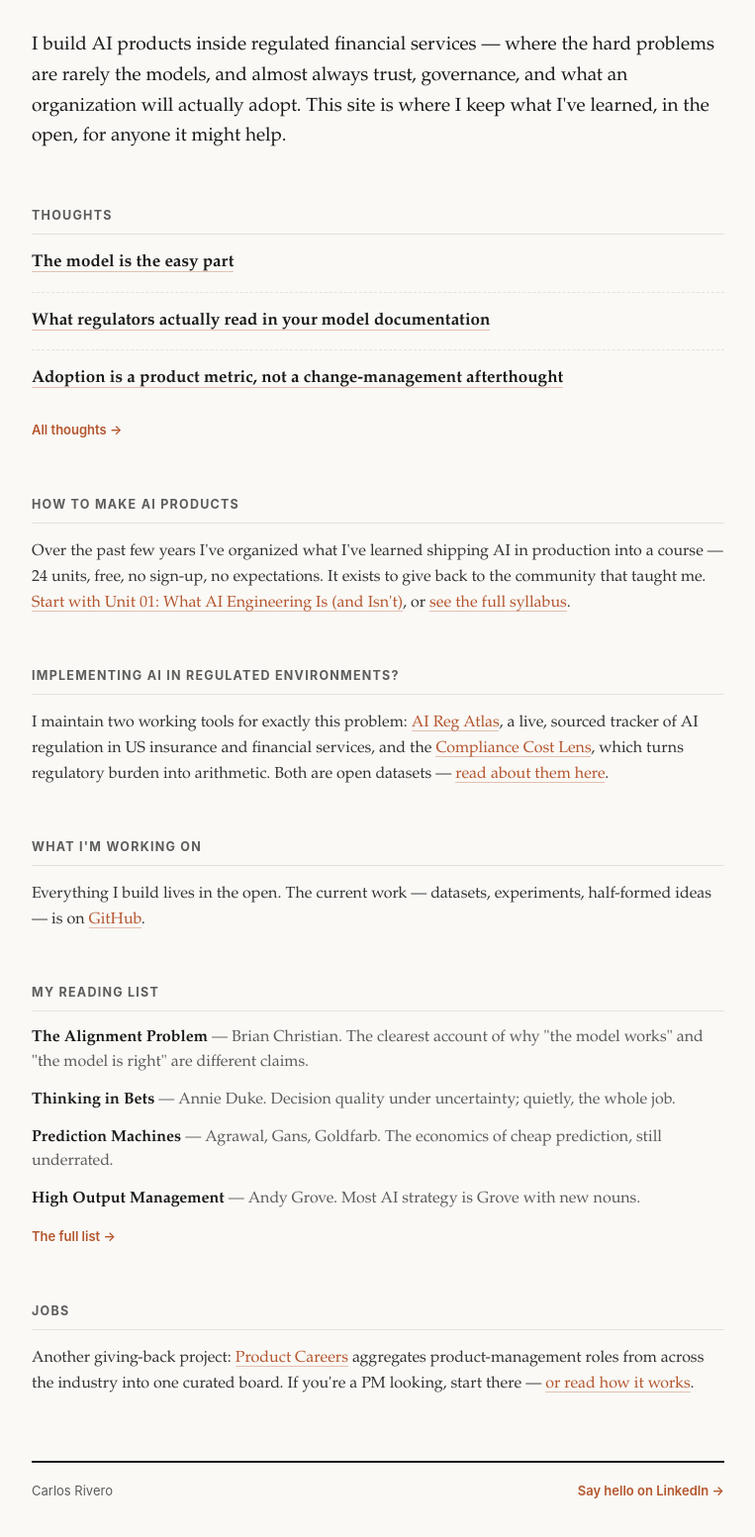
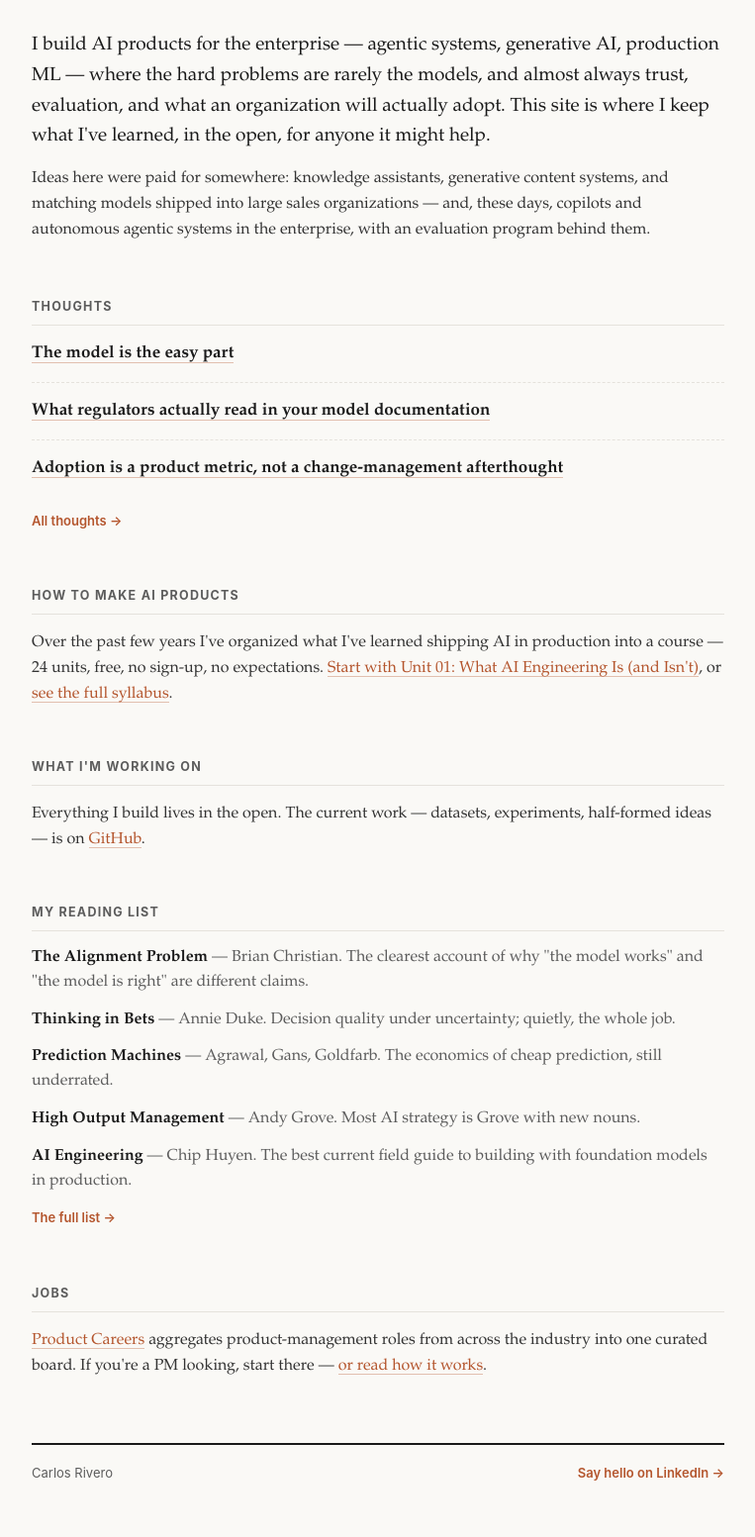
Before and after one commit to HerdingAI/carlosarivero, a plain HTML site: page index.html in a window 1280 px wide. Shown: the part 161-1714 px from the top of the page at 99% size, without its empty margins (258-1021 px from the left). Drawn offline with Linux system fonts and the light colour scheme.

Commit message:
De-regulate homepage persona: enterprise AI focus, evaluation over governance
Swap hero identity and meta descriptions from "regulated financial
services" to "the enterprise," add a context sentence under the hero,
remove the Reg Atlas / Compliance Cost Lens section, add Chip Huyen's
AI Engineering to the reading list, and consolidate the repeated
"giving back" framing to one mention on the course page.

```diff
--- a/index.html
+++ b/index.html
@@ -4,7 +4,7 @@
 <meta charset="utf-8">
 <meta name="viewport" content="width=device-width, initial-scale=1">
 <title>Signal / Noise — Carlos Rivero</title>
-<meta name="description" content="A working ledger on building AI products in regulated financial services, by Carlos Rivero.">
+<meta name="description" content="A working ledger on building AI products in the enterprise — agentic systems, generative AI, production ML — by Carlos Rivero.">
 <link rel="stylesheet" href="styles.css">
 </head>
 <body>
@@ -25,7 +25,8 @@
   </div>
 
   <!-- intro -->
-  <p style="font-size:19px;margin:34px 0 0">I build AI products inside regulated financial services — where the hard problems are rarely the models, and almost always trust, governance, and what an organization will actually adopt. This site is where I keep what I've learned, in the open, for anyone it might help.</p>
+  <p style="font-size:19px;margin:34px 0 0">I build AI products for the enterprise — agentic systems, generative AI, production ML — where the hard problems are rarely the models, and almost always trust, evaluation, and what an organization will actually adopt. This site is where I keep what I've learned, in the open, for anyone it might help.</p>
+  <p style="font-size:16px;margin:14px 0 0;color:#333">Ideas here were paid for somewhere: knowledge assistants, generative content systems, and matching models shipped into large sales organizations — and, these days, copilots and autonomous agentic systems in the enterprise, with an evaluation program behind them.</p>
 
   <!-- thoughts -->
   <div style="margin-top:54px">
@@ -41,13 +42,7 @@
   <!-- how to make ai products -->
   <div style="margin-top:50px">
     <div style="font-family:-apple-system,BlinkMacSystemFont,'Segoe UI',Roboto,sans-serif;font-size:12.5px;letter-spacing:.1em;text-transform:uppercase;font-weight:700;color:#5c5c5c;border-bottom:1px solid #e5e2dc;padding-bottom:8px">How to make AI products</div>
-    <p style="font-size:16px;margin:16px 0 0;color:#333">Over the past few years I've organized what I've learned shipping AI in production into a course — 24 units, free, no sign-up, no expectations. It exists to give back to the community that taught me. <a href="units/unit-01-what-ai-engineering-is.html" style="color:#b4552d;text-decoration:none;border-bottom:1px solid rgba(180,85,45,.35)">Start with Unit 01: What AI Engineering Is (and Isn't)</a>, or <a href="course.html" style="color:#b4552d;text-decoration:none;border-bottom:1px solid rgba(180,85,45,.35)">see the full syllabus</a>.</p>
-  </div>
-
-  <!-- regulated environments -->
-  <div style="margin-top:50px">
-    <div style="font-family:-apple-system,BlinkMacSystemFont,'Segoe UI',Roboto,sans-serif;font-size:12.5px;letter-spacing:.1em;text-transform:uppercase;font-weight:700;color:#5c5c5c;border-bottom:1px solid #e5e2dc;padding-bottom:8px">Implementing AI in regulated environments?</div>
-    <p style="font-size:16px;margin:16px 0 0;color:#333">I maintain two working tools for exactly this problem: <a href="https://ai-regulation-atlas.vercel.app/" style="color:#b4552d;text-decoration:none;border-bottom:1px solid rgba(180,85,45,.35)">AI Reg Atlas</a>, a live, sourced tracker of AI regulation in US insurance and financial services, and the <a href="https://ai-compliance-cost-lens-applicatio.vercel.app/" style="color:#b4552d;text-decoration:none;border-bottom:1px solid rgba(180,85,45,.35)">Compliance Cost Lens</a>, which turns regulatory burden into arithmetic. Both are open datasets — <a href="regulated.html" style="color:#b4552d;text-decoration:none;border-bottom:1px solid rgba(180,85,45,.35)">read about them here</a>.</p>
+    <p style="font-size:16px;margin:16px 0 0;color:#333">Over the past few years I've organized what I've learned shipping AI in production into a course — 24 units, free, no sign-up, no expectations. <a href="units/unit-01-what-ai-engineering-is.html" style="color:#b4552d;text-decoration:none;border-bottom:1px solid rgba(180,85,45,.35)">Start with Unit 01: What AI Engineering Is (and Isn't)</a>, or <a href="course.html" style="color:#b4552d;text-decoration:none;border-bottom:1px solid rgba(180,85,45,.35)">see the full syllabus</a>.</p>
   </div>
 
   <!-- working on -->
@@ -64,6 +59,7 @@
       <div style="font-size:16px;line-height:1.55"><span style="font-weight:700">Thinking in Bets</span><span style="color:#5c5c5c"> — Annie Duke. Decision quality under uncertainty; quietly, the whole job.</span></div>
       <div style="font-size:16px;line-height:1.55"><span style="font-weight:700">Prediction Machines</span><span style="color:#5c5c5c"> — Agrawal, Gans, Goldfarb. The economics of cheap prediction, still underrated.</span></div>
       <div style="font-size:16px;line-height:1.55"><span style="font-weight:700">High Output Management</span><span style="color:#5c5c5c"> — Andy Grove. Most AI strategy is Grove with new nouns.</span></div>
+      <div style="font-size:16px;line-height:1.55"><span style="font-weight:700">AI Engineering</span><span style="color:#5c5c5c"> — Chip Huyen. The best current field guide to building with foundation models in production.</span></div>
     </div>
     <div style="margin-top:12px"><a href="reading-list.html" style="font-family:-apple-system,BlinkMacSystemFont,'Segoe UI',Roboto,sans-serif;font-size:13px;color:#b4552d;text-decoration:none;font-weight:600">The full list →</a></div>
   </div>
@@ -71,7 +67,7 @@
   <!-- jobs -->
   <div style="margin-top:50px">
     <div style="font-family:-apple-system,BlinkMacSystemFont,'Segoe UI',Roboto,sans-serif;font-size:12.5px;letter-spacing:.1em;text-transform:uppercase;font-weight:700;color:#5c5c5c;border-bottom:1px solid #e5e2dc;padding-bottom:8px">Jobs</div>
-    <p style="font-size:16px;margin:16px 0 0;color:#333">Another giving-back project: <a href="https://product-careers.com/" style="color:#b4552d;text-decoration:none;border-bottom:1px solid rgba(180,85,45,.35)">Product Careers</a> aggregates product-management roles from across the industry into one curated board. If you're a PM looking, start there — <a href="jobs.html" style="color:#b4552d;text-decoration:none;border-bottom:1px solid rgba(180,85,45,.35)">or read how it works</a>.</p>
+    <p style="font-size:16px;margin:16px 0 0;color:#333"><a href="https://product-careers.com/" style="color:#b4552d;text-decoration:none;border-bottom:1px solid rgba(180,85,45,.35)">Product Careers</a> aggregates product-management roles from across the industry into one curated board. If you're a PM looking, start there — <a href="jobs.html" style="color:#b4552d;text-decoration:none;border-bottom:1px solid rgba(180,85,45,.35)">or read how it works</a>.</p>
   </div>
 
   <!-- footer -->
```
Also changed, not shown: course.html (+2 -2 lines), jobs.html (+1 -1 lines), thoughts.html (+1 -1 lines).
